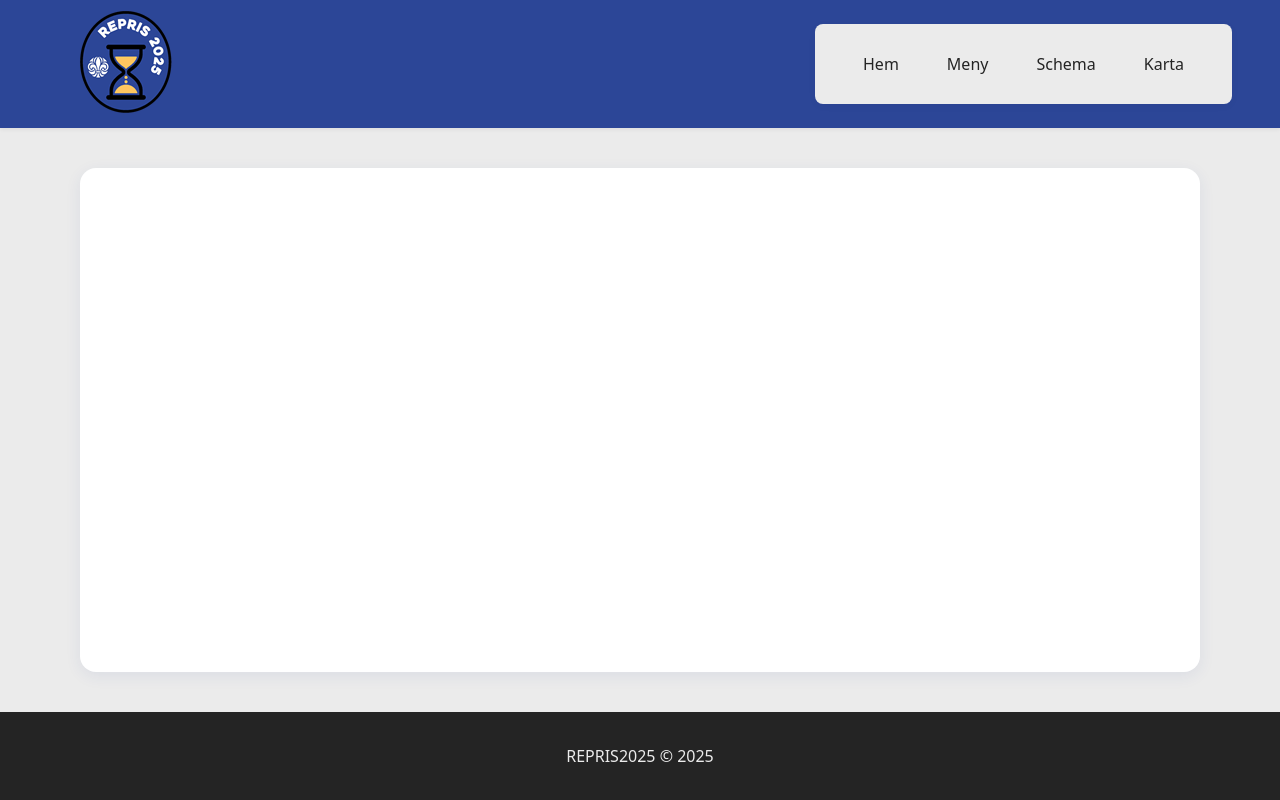
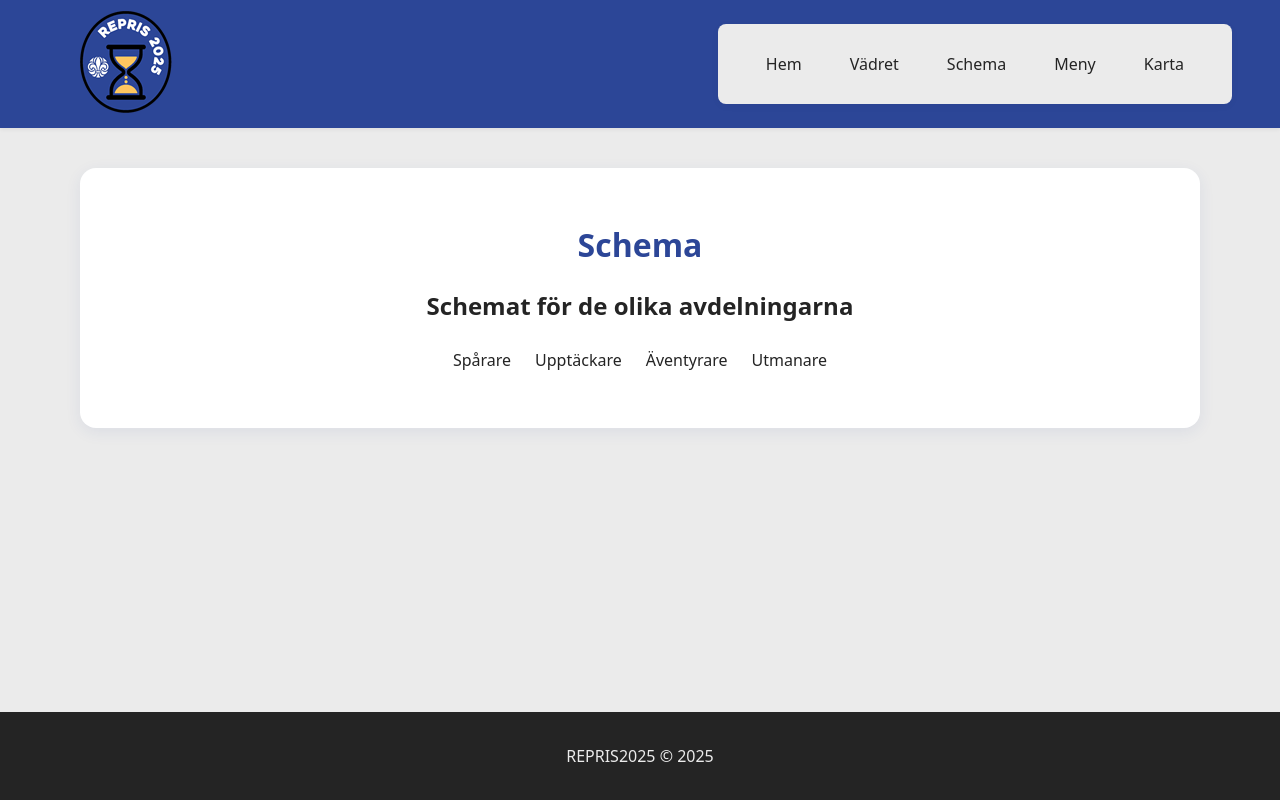
Before and after one commit to beforeAW/repris2025, a React (Vite) app in the folder repris2025/: page /schedule in a window 1280 px wide. Built offline with nearby package versions, Linux system fonts and the light colour scheme.

Commit message:
Feat: create pages for the webpage and create the easier parts of the pages

```diff
--- a/repris2025/src/App.tsx
+++ b/repris2025/src/App.tsx
@@ -1,8 +1,13 @@
-import { BrowserRouter as Router } from 'react-router-dom';
+import { BrowserRouter as Router, Routes, Route } from 'react-router-dom';
 import './App.css'
 import Header from './components/header'
 import Footer from './components/footer'
 import MainContent from './components/content';
+import HomePage from './components/pages/home';
+import WeatherPage from './components/pages/weather';
+import SchedulePage from './components/pages/schedule';
+import MenuPage from './components/pages/menu';
+import MapPage from './components/pages/map';
 
 function App() {
 
@@ -11,7 +16,16 @@ function App() {
     <Router>
       <div>
       <Header/>
-      <MainContent/>
+      <MainContent>
+        <Routes>
+          <Route path="/" element={<HomePage />} />
+          <Route path="/weather" element={<WeatherPage />} />
+          <Route path="/schedule" element={<SchedulePage/>}/>
+          <Route path="/menu" element={<MenuPage/>}/>
+          <Route path="/map" element={<MapPage/>}/>
+          {/* Add more routes here */}
+        </Routes>
+      </MainContent>
       <Footer/>
       </div>
       </Router>
--- a/repris2025/src/components/content.tsx
+++ b/repris2025/src/components/content.tsx
@@ -1,4 +1,3 @@
-import React from 'react';
 
 interface MainContentProps {
   children: React.ReactNode;
--- a/repris2025/src/components/header.tsx
+++ b/repris2025/src/components/header.tsx
@@ -39,10 +39,13 @@ const Header = () => {
           <Link to="/" className="nav-link">Hem</Link>
         </li>
         <li>
-          <Link to="/menu" className="nav-link">Meny</Link>
+          <Link to="/weather" className="nav-link">Vädret</Link>
         </li>
         <li>
           <Link to="/schedule" className="nav-link">Schema</Link>
+        </li>
+        <li>
+          <Link to="/menu" className="nav-link">Meny</Link>
         </li>
         <li>
           <Link to="/map" className="nav-link">Karta</Link>
--- /dev/null
+++ b/repris2025/src/components/pages/home.tsx
@@ -0,0 +1,13 @@
+const HomePage = ()=>{
+  return  (
+    <section>
+      <h1>Sommarlägret Repris 2025 i Ljungnäs</h1>
+      <h2>Välkomna till vår lägerhemsida - er guide till allt som händer på sommarlägret</h2>
+      <p>Här kan ni följa barnens schema, se hur vädret ser ut på lägerplatsen och få en inblick i vad som står på menyn. Självklart delar vi med oss av recepten!
+        Ni hittar även en lägerkarta så att ni kan se hur allt hänger ihop - från byn till badplatsen. vårat bynummer är nummer 12.
+        Allt på ett ställe - för er som vill känna er nära lägerlivet, även på håll.</p>
+    </section>
+    );
+};
+
+export default HomePage
--- /dev/null
+++ b/repris2025/src/components/pages/map.tsx
@@ -0,0 +1,17 @@
+const MapPage = ()=>{
+  return  (
+    <section>
+      <h1>Lägerkartan</h1>
+      <p>Klicka på kartan så går det att zooma, ni skickas till en ny flik.</p>
+      <a href="https://web.cdn.scouterna.net/uploads/sites/876/2025/06/lagerkarta-jpeg.jpg" target="_blank" rel="noopener noreferrer">
+        <img
+          src="https://web.cdn.scouterna.net/uploads/sites/876/2025/06/lagerkarta-jpeg.jpg"
+          alt="Lägerkarta"
+          style={{maxWidth: '100%', height: 'auto', display: 'block', margin: '2rem auto'}}
+        />
+      </a>
+    </section>
+    );
+};
+
+export default MapPage
--- /dev/null
+++ b/repris2025/src/components/pages/menu.tsx
@@ -0,0 +1,36 @@
+const MenuPage = ()=>{
+  return  (
+    <div>
+    <section>
+      <h1>Lägrets meny under lägret</h1>
+      <h2>Meny</h2>
+      <ul className="menu-list">
+        <li><strong>Lördag 26/7</strong></li>
+          <li>Lunch   Festivalburgare med Bröd</li>
+          <li>Middag  "Rekodelig" Pasta med kalkonsås</li>
+        <li><strong>Söndag 27/7</strong></li>
+          <li>Lunch   Helge Con Carne</li>
+          <li>Middag  Galen Kycklinggryta / Kycklingwook Nudlar</li>
+        <li><strong>Måndag 28/7</strong></li>
+          <li>Lunch   Jamboree-Falafel / Köttbullar Tortilla Grönsaker</li>
+          <li>Middag  "Gullmarnsfisk" Potatis Filsås</li>
+        <li><strong>Tisdag 29/7</strong></li>
+         <li>Lunch   Potatis, lökadoppa, bacon, alt. Kolbulle eller rårakor</li>
+         <li>Middag  Fläskkarré i sötsur sås, ris Ananas</li>
+        <li><strong>Onsdag 30/7</strong></li>
+          <li>Lunch   Ölandias Scoutwrap (grillad korv i tortillas, med mos/potats o tillbehör)</li>
+          <li>Middag  Tidstypisk Köttfärssås, Pasta</li>
+        <li><strong>Torsdag 31/7</strong></li>
+          <li>Lunch   Legendarisk Kräm eller Potatis o Purjolökssoppa, Smörgås</li>
+          <li>Middag  "Naturlig" Falukorv (stroganof) ris, alt risotto a la Natura</li>
+        <li><strong>Fredag 1/8</strong></li>
+          <li>Lunch   Fjäderfä från klockupproret med Columbus Pasta</li>
+          <li>Middag  Tacobuffe från Sagoluffen</li>
+      </ul>
+    </section>
+    <section></section>
+    </div>
+    );
+};
+
+export default MenuPage
--- /dev/null
+++ b/repris2025/src/components/pages/schedule.tsx
@@ -0,0 +1,16 @@
+const SchedulePage = ()=>{
+  return  (
+    <section>
+      <h1>Schema</h1>
+      <h2>Schemat för de olika avdelningarna</h2>
+      <ul>
+        <li>Spårare</li>
+        <li>Upptäckare</li>
+        <li>Äventyrare</li>
+        <li>Utmanare</li>
+      </ul>
+    </section>
+    );
+};
+
+export default SchedulePage
--- /dev/null
+++ b/repris2025/src/components/pages/weather.tsx
@@ -0,0 +1,15 @@
+const WeatherPage = ()=>{
+  return  (
+  <div>
+    <section>
+      <h1>Vädret på lägret</h1>
+      <h2>Vädret idag</h2>
+    </section>
+    <section>
+      <h2>7 dagars prognos</h2>
+    </section>
+  </div>
+    );
+};
+
+export default WeatherPage
--- a/repris2025/src/styles.scss
+++ b/repris2025/src/styles.scss
@@ -21,7 +21,7 @@ a {
   text-decoration: inherit;
 
   &:hover {
-    color: #535bf2;
+    color: $secondary-color;
   }
 }
 
@@ -258,9 +258,11 @@ button {
   justify-content: center;
 
   &:hover {
-    color: $primary-color;
+    color: $secondary-color;
   }
 }
+
+
 
 .main-content {
   max-width: 80rem;
@@ -269,7 +271,7 @@ button {
   background: #fff;
   border-radius: 1rem;
   box-shadow: 0 0.25rem 1rem rgba(44, 70, 151, 0.08);
-  min-height: 55vh;
+  // min-height: 55vh;
   font-size: 1.1rem;
   color: #242424;
   position: relative;
@@ -281,3 +283,76 @@ button {
     border-radius: 0.5rem;
   }
 }
+
+section {
+  h1 {
+    font-size: 2rem;
+    color: $primary-color;
+
+    @media (max-width: 48rem) {
+      font-size: 1rem;
+    }
+  }
+
+  h2 {
+    font-size: 1.5rem;
+
+    @media (max-width: 48rem) {
+      font-size: 0.9rem;
+    }
+  }
+
+  p {
+    font-size: 1rem;
+
+    @media (max-width: 48rem) {
+      font-size: 0.9rem;
+    }
+  }
+
+  ul {
+    display: flex;
+    flex-direction: row;
+    gap: 1.5rem;
+    list-style: none;
+    padding: 0;
+    margin: 1.5rem 0;
+    justify-content: center;
+
+    li {
+      font-size: 1rem;
+      color: #242424;
+      padding: 0;
+      margin: 0;
+    }
+  }
+
+  strong {
+    font-size: 1rem;
+    color: $primary-color;
+
+    @media (max-width: 48rem) {
+      font-size: 0.9rem;
+    }
+  }
+
+  .menu-list {
+    display: flex;
+    flex-direction: column;
+    gap: 0.5rem;
+    list-style: none;
+    padding: 0;
+    margin: 0.5rem 0;
+    align-items: flex-start;
+
+    @media (max-width: 48rem) {
+      font-size: 0.9rem;
+      align-items: center;
+    }
+
+    li {
+      font-size: 1rem;
+      color: #242424;
+    }
+  }
+}
```
